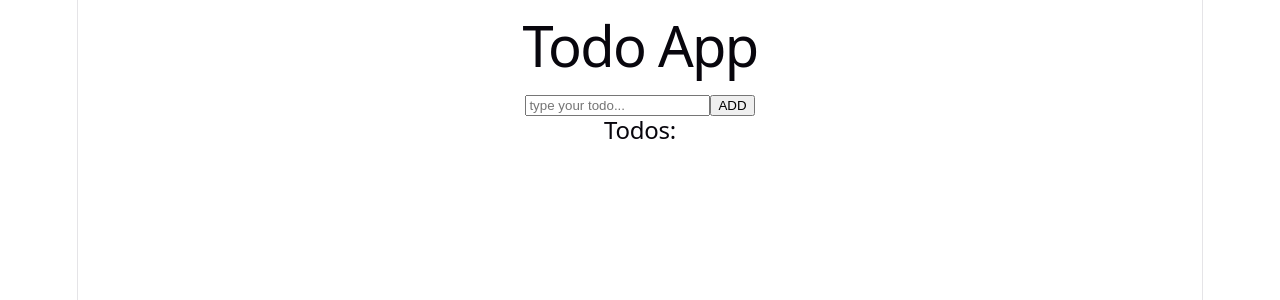
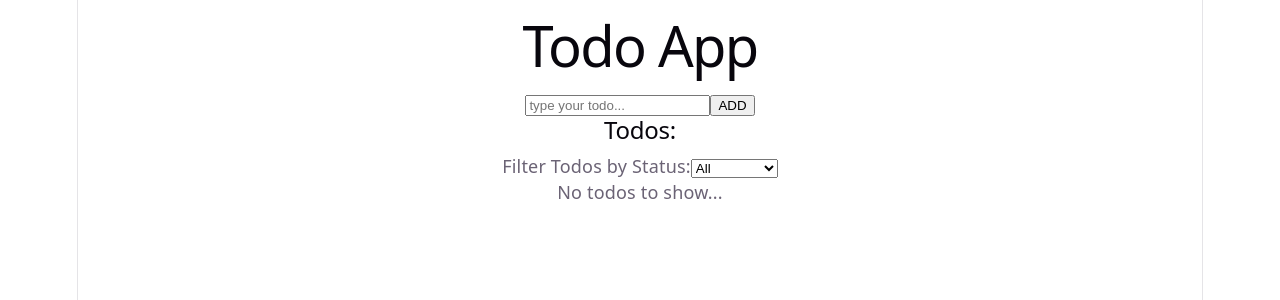
Before and after one commit to saptarsidebnath98/todo-app-react, a React (Vite) app: page / in a window 1280 px wide. Shown: the top 300 px of the page. Built offline with nearby package versions, Linux system fonts and the light colour scheme.

Commit message:
Feature: filter all todos by status

```diff
--- a/src/App.jsx
+++ b/src/App.jsx
@@ -7,6 +7,8 @@ function App() {
   const [input, setInput] = useState("");
   const [todos, setTodos] = useState(JSON.parse(localStorage.getItem("application_todos")) || []);
   const [editableId , setEditableId] = useState(null);
+  const [currentFilter, setCurrentFilter] = useState("all");
+
 
   const handleInputChange = (e) => {
 
@@ -74,6 +76,22 @@ function App() {
     }
   }
 
+  const handleFilterChange = (e) => {
+    setCurrentFilter(e.target.value);
+  }
+
+  const filterTodos = (todos, currentFilter) => {
+    if(currentFilter === "all"){
+      return todos
+    }else if(currentFilter === "completed"){
+      return todos.filter((item) => item.isCompleted)
+    }else if(currentFilter === "pending"){
+      return todos.filter((item) => !item.isCompleted)
+    }
+
+    return todos;
+  }
+
 
 useEffect(() => {
   localStorage.setItem("application_todos", JSON.stringify(todos));
@@ -86,7 +104,7 @@ useEffect(() => {
       </header>
       <main>
         <ControlTodos input={input} handleInputChange={handleInputChange} handleAdd={handleAdd} handleKeyDownToAddTodo={handleKeyDownToAddTodo} handleSave={handleSave} editableId={editableId}/>
-        <DisplayTodos todos={todos} handleDelete={handleDelete} handleComplete={handleComplete} handleEdit={handleEdit} editableId={editableId}/>
+        <DisplayTodos todos={filterTodos(todos, currentFilter)} handleDelete={handleDelete} handleComplete={handleComplete} handleEdit={handleEdit} editableId={editableId} currentFilter={currentFilter} handleFilterChange={handleFilterChange}/>
       </main>
       <footer>
 
--- a/src/components/DisplayTodos.jsx
+++ b/src/components/DisplayTodos.jsx
@@ -1,9 +1,20 @@
 
-const DisplayTodos = ({ todos, handleDelete, handleComplete, handleEdit, editableId }) => {
+const DisplayTodos = ({ todos, handleDelete, handleComplete, handleEdit, editableId, handleFilterChange, currentFilter }) => {
+
+
 
   return (
     <section>
       <h2>Todos:</h2>
+      <div>
+        <label htmlFor="filterTodo">Filter Todos by Status:</label>
+        <select id="filterTodo" value={currentFilter} onChange={handleFilterChange}>
+          <option value="all">All</option>
+          <option value="completed">Completed</option>
+          <option value="pending">Pending</option>
+        </select>
+      </div>
+      {todos.length === 0 && <div>No todos to show...</div>}
       <ul>
         {todos.length > 0 && todos.map((item) => {
           const todoStyle = {
@@ -15,7 +26,7 @@ const DisplayTodos = ({ todos, handleDelete, handleComplete, handleEdit, editabl
             <li key={item.id}>
               <span >{item.isCompleted ? "✅" : "❌"}</span>
               <span style={todoStyle}>{item.text}</span>
-              <button onClick={() => handleComplete(item.id)}>{item.isCompleted ? "Mark as incomplete" : "Mark as Complete"}</button>
+              <button onClick={() => handleComplete(item.id)}>{item.isCompleted ? "Mark as Pending⌛" : "Mark as Completed✔️"}</button>
               <button onClick={() => handleEdit(item.id)} disabled={editableId !== null}>✏️</button>
               <button onClick={() => handleDelete(item.id)}>🗑️</button>
             </li>
```
